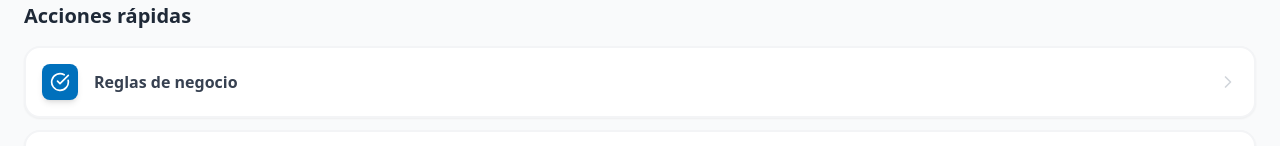
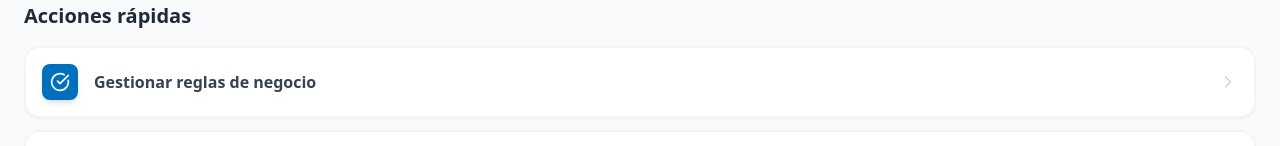
Before and after one commit to katyazano/imu_ZF, a React app in the folder frontend/: page /adminDashboard in a window 1280 px wide. Shown: the part 304-450 px from the top of the page. Built offline with nearby package versions, Linux system fonts and the light colour scheme; the HTML template or start-up script is replaced by a standard one.

Commit message:
feat: configura rutas globales y vinculacion de acciones en AdminDashboard

```diff
--- a/frontend/src/App.jsx
+++ b/frontend/src/App.jsx
@@ -13,6 +13,7 @@ import NuevoActivo from './views/NuevoActivo';
 import AdminMantenimiento from './views/AdminMantenimiento';
 import Notificaciones from './views/Notificaciones';
 import Perfil from './views/Perfil';
+import GestionarFirmas from './views/GestionarFirmas';
 
 function App() {
   return (
@@ -35,7 +36,10 @@ function App() {
         <Route path="/activo/:id" element={<ActivoDetalle />} />
         <Route path="/editar-activo/:id" element={<EditarActivo />} />
         <Route path="/nuevo-activo" element={<NuevoActivo />} />
+
+        {/* Rutas adicionales admin */}
         <Route path="/admin-mantenimiento" element={<AdminMantenimiento />} />
+        <Route path="/firmas" element={<GestionarFirmas />} />
 
         {/* Redirección por si el usuario entra a una ruta que no existe */}
         <Route path="*" element={<Navigate to="/" />} />
--- a/frontend/src/views/AdminDashboard.jsx
+++ b/frontend/src/views/AdminDashboard.jsx
@@ -35,7 +35,7 @@ const AdminDashboard = () => {
   ];
 
   const quickActions = [
-    { title: 'Reglas de negocio', icon: <CheckCircle className="text-white" size={20} />, path: '/firmas' },
+    { title: 'Gestionar reglas de negocio', icon: <CheckCircle className="text-white" size={20} />, path: '/firmas' },
     { title: 'Administrar mantenimiento', icon: <Settings className="text-white" size={20} />, path: '/admin-mantenimiento' },
   ];
 
```
